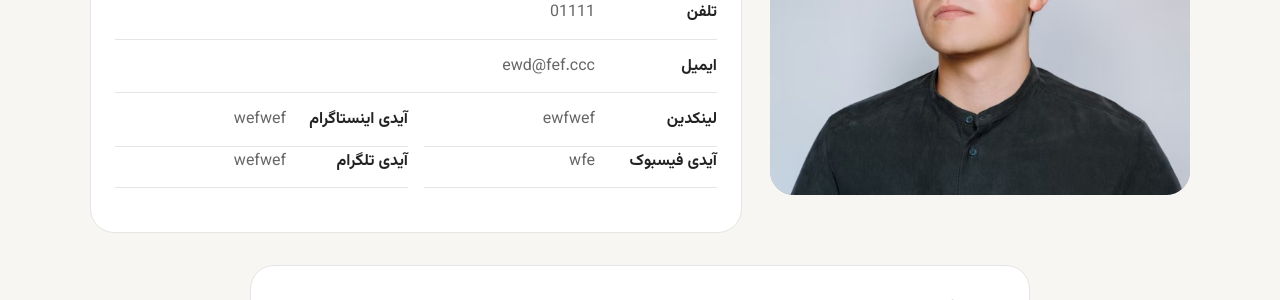
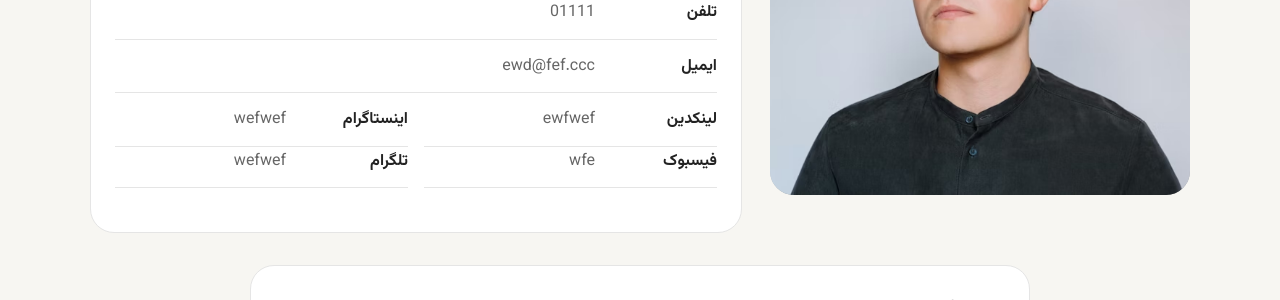
Before and after one commit to mozdooryab/mozdooryab.github.io, a Jekyll site: the page built from _australia/bache-bad.md, in a window 1280 px wide and 1400 px high. Shown: the part 326-626 px from the top of the window. Built offline with Jekyll 4.4.1, drawn with Linux system fonts in a browser that asks for light colours.

Commit message:
Update person.html

```diff
--- a/_layouts/person.html
+++ b/_layouts/person.html
@@ -2,7 +2,7 @@
 layout: default
 ---
 
-{% if page.published == false %}
+{% if page.published == "no" %}
 <script>window.location.replace('/');</script>
 {% endif %}
 
@@ -64,21 +64,21 @@
 
             {% if page.instagram %}
               <div class="fact-row">
-                <strong>آیدی اینستاگرام</strong>
+                <strong>اینستاگرام</strong>
                 <span>{{ page.instagram }}</span>
               </div>
             {% endif %}
 
             {% if page.facebook %}
               <div class="fact-row">
-                <strong>آیدی فیسبوک</strong>
+                <strong>فیسبوک</strong>
                 <span>{{ page.facebook }}</span>
               </div>
             {% endif %}
 
             {% if page.telegram %}
               <div class="fact-row">
-                <strong>آیدی تلگرام</strong>
+                <strong>تلگرام</strong>
                 <span>{{ page.telegram }}</span>
               </div>
             {% endif %}
@@ -86,7 +86,6 @@
           {% endif %}
 
         </div>
-
       </div>
     </div>
   </header>
@@ -97,34 +96,118 @@
     </div>
   </section>
 
-  {% if page.gallery_images and page.gallery_images.size > 0 %}
+  {% assign has_gallery = false %}
+  {% if page.gallery_image_1 and page.gallery_image_1 != '' %}{% assign has_gallery = true %}{% endif %}
+  {% if page.gallery_image_2 and page.gallery_image_2 != '' %}{% assign has_gallery = true %}{% endif %}
+  {% if page.gallery_image_3 and page.gallery_image_3 != '' %}{% assign has_gallery = true %}{% endif %}
+  {% if page.gallery_image_4 and page.gallery_image_4 != '' %}{% assign has_gallery = true %}{% endif %}
+
+  {% if has_gallery %}
   <section class="gallery-section">
     <h2>گالری تصاویر</h2>
     <div class="gallery-grid">
-      {% for item in page.gallery_images %}
-        {% if item.image %}
+      {% if page.gallery_image_1 and page.gallery_image_1 != '' %}
         <figure class="gallery-card">
-            <img src="{{ item.image }}" alt="{{ page.name_fa }} gallery image" loading="lazy">
+          <img src="{{ page.gallery_image_1 }}" alt="{{ page.name_fa }}" loading="lazy">
         </figure>
       {% endif %}
-      {% endfor %}
+      {% if page.gallery_image_2 and page.gallery_image_2 != '' %}
+        <figure class="gallery-card">
+          <img src="{{ page.gallery_image_2 }}" alt="{{ page.name_fa }}" loading="lazy">
+        </figure>
+      {% endif %}
+      {% if page.gallery_image_3 and page.gallery_image_3 != '' %}
+        <figure class="gallery-card">
+          <img src="{{ page.gallery_image_3 }}" alt="{{ page.name_fa }}" loading="lazy">
+        </figure>
+      {% endif %}
+      {% if page.gallery_image_4 and page.gallery_image_4 != '' %}
+        <figure class="gallery-card">
+          <img src="{{ page.gallery_image_4 }}" alt="{{ page.name_fa }}" loading="lazy">
+        </figure>
+      {% endif %}
+      {% if page.gallery_image_5 and page.gallery_image_5 != '' %}
+        <figure class="gallery-card">
+          <img src="{{ page.gallery_image_5 }}" alt="{{ page.name_fa }}" loading="lazy">
+        </figure>
+      {% endif %}
+      {% if page.gallery_image_6 and page.gallery_image_6 != '' %}
+        <figure class="gallery-card">
+          <img src="{{ page.gallery_image_6 }}" alt="{{ page.name_fa }}" loading="lazy">
+        </figure>
+      {% endif %}
+      {% if page.gallery_image_7 and page.gallery_image_7 != '' %}
+        <figure class="gallery-card">
+          <img src="{{ page.gallery_image_7 }}" alt="{{ page.name_fa }}" loading="lazy">
+        </figure>
+      {% endif %}
+      {% if page.gallery_image_8 and page.gallery_image_8 != '' %}
+        <figure class="gallery-card">
+          <img src="{{ page.gallery_image_8 }}" alt="{{ page.name_fa }}" loading="lazy">
+        </figure>
+      {% endif %}
     </div>
   </section>
   {% endif %}
 
-  {% if page.gallery_videos and page.gallery_videos.size > 0 %}
+  {% assign has_video = false %}
+  {% if page.video_url_1 and page.video_url_1 != '' %}{% assign has_video = true %}{% endif %}
+  {% if page.video_url_2 and page.video_url_2 != '' %}{% assign has_video = true %}{% endif %}
+  {% if page.video_url_3 and page.video_url_3 != '' %}{% assign has_video = true %}{% endif %}
+  {% if page.video_url_4 and page.video_url_4 != '' %}{% assign has_video = true %}{% endif %}
+
+  {% if has_video %}
   <section class="gallery-section">
     <h2>ویدیوها</h2>
     <div class="video-grid">
-      {% for item in page.gallery_videos %}
-        {% if item.video_url %}
+      {% if page.video_url_1 and page.video_url_1 != '' %}
         <div class="video-card">
-            <video controls preload="metadata">
-              <source src="{{ item.video_url }}">
-            </video>
+          {% assign vid1 = page.video_url_1 %}
+          {% if vid1 contains 'youtube.com' or vid1 contains 'youtu.be' %}
+            {% assign yt_id1 = vid1 | split: 'v=' | last | split: '&' | first %}
+            {% if vid1 contains 'youtu.be' %}{% assign yt_id1 = vid1 | split: 'youtu.be/' | last | split: '?' | first %}{% endif %}
+            <iframe src="https://www.youtube.com/embed/{{ yt_id1 }}" frameborder="0" allowfullscreen loading="lazy"></iframe>
+          {% else %}
+            <video controls preload="metadata"><source src="{{ vid1 }}"></video>
+          {% endif %}
         </div>
       {% endif %}
-      {% endfor %}
+      {% if page.video_url_2 and page.video_url_2 != '' %}
+        <div class="video-card">
+          {% assign vid2 = page.video_url_2 %}
+          {% if vid2 contains 'youtube.com' or vid2 contains 'youtu.be' %}
+            {% assign yt_id2 = vid2 | split: 'v=' | last | split: '&' | first %}
+            {% if vid2 contains 'youtu.be' %}{% assign yt_id2 = vid2 | split: 'youtu.be/' | last | split: '?' | first %}{% endif %}
+            <iframe src="https://www.youtube.com/embed/{{ yt_id2 }}" frameborder="0" allowfullscreen loading="lazy"></iframe>
+          {% else %}
+            <video controls preload="metadata"><source src="{{ vid2 }}"></video>
+          {% endif %}
+        </div>
+      {% endif %}
+      {% if page.video_url_3 and page.video_url_3 != '' %}
+        <div class="video-card">
+          {% assign vid3 = page.video_url_3 %}
+          {% if vid3 contains 'youtube.com' or vid3 contains 'youtu.be' %}
+            {% assign yt_id3 = vid3 | split: 'v=' | last | split: '&' | first %}
+            {% if vid3 contains 'youtu.be' %}{% assign yt_id3 = vid3 | split: 'youtu.be/' | last | split: '?' | first %}{% endif %}
+            <iframe src="https://www.youtube.com/embed/{{ yt_id3 }}" frameborder="0" allowfullscreen loading="lazy"></iframe>
+          {% else %}
+            <video controls preload="metadata"><source src="{{ vid3 }}"></video>
+          {% endif %}
+        </div>
+      {% endif %}
+      {% if page.video_url_4 and page.video_url_4 != '' %}
+        <div class="video-card">
+          {% assign vid4 = page.video_url_4 %}
+          {% if vid4 contains 'youtube.com' or vid4 contains 'youtu.be' %}
+            {% assign yt_id4 = vid4 | split: 'v=' | last | split: '&' | first %}
+            {% if vid4 contains 'youtu.be' %}{% assign yt_id4 = vid4 | split: 'youtu.be/' | last | split: '?' | first %}{% endif %}
+            <iframe src="https://www.youtube.com/embed/{{ yt_id4 }}" frameborder="0" allowfullscreen loading="lazy"></iframe>
+          {% else %}
+            <video controls preload="metadata"><source src="{{ vid4 }}"></video>
+          {% endif %}
+        </div>
+      {% endif %}
     </div>
   </section>
   {% endif %}
@@ -329,14 +407,17 @@
     overflow: hidden;
     background: var(--surface);
     border: 1px solid var(--border);
+    aspect-ratio: 16/9;
   }
 
-  .video-card video {
+  .video-card video,
+  .video-card iframe {
     width: 100%;
+    height: 100%;
     display: block;
+    border: none;
   }
 
-  /* ===== فرم تماس ===== */
   .person-contact h2 { margin-bottom: 8px; font-size: 1.3rem; }
 
   .person-contact-note {
@@ -391,98 +472,48 @@
   }
 
   @media (max-width: 860px) {
-    .person-hero-grid {
-      grid-template-columns: 1fr;
-    }
-
-    .hero-img-main {
-      max-height: 360px;
-    }
-
-    .person-content,
-    .contact-card,
-    .person-hero-info {
+    .person-hero-grid { grid-template-columns: 1fr; }
+    .hero-img-main { max-height: 360px; }
+    .person-content, .contact-card, .person-hero-info {
       padding: 18px;
       border-radius: 18px;
     }
-
-    .fact-row {
-      grid-template-columns: 1fr;
-      gap: 6px;
-    }
-
-    /* ===== سوشال مدیا - تک ستونه در موبایل ===== */
-    .social-grid {
-      grid-template-columns: 1fr;
-    }
+    .fact-row { grid-template-columns: 1fr; gap: 6px; }
+    .social-grid { grid-template-columns: 1fr; }
   }
 </style>
 
 <script>
-  const personForm = document.getElementById("person-contact-form");
-  const personStatus = document.getElementById("person-form-status");
-  const personBtn = document.getElementById("person-submit-btn");
-  const personSubmittedAt = document.getElementById("person_submitted_at");
+  document.getElementById('person_submitted_at').value = new Date().toISOString();
 
-  if (personSubmittedAt) personSubmittedAt.value = Date.now();
-
-  if (personForm) {
-    personForm.addEventListener("submit", async function (e) {
+  document.getElementById('person-contact-form').addEventListener('submit', async function(e) {
     e.preventDefault();
-
-      const started = Number(personSubmittedAt.value || Date.now());
-      const elapsed = Date.now() - started;
-      const botcheck = personForm.querySelector('input[name="botcheck"]').checked;
-
-      if (botcheck || elapsed < 3000) {
-        personStatus.style.display = "block";
-        personStatus.style.background = "#fee2e2";
-        personStatus.style.color = "#991b1b";
-        personStatus.textContent = "ارسال فرم انجام نشد.";
-        return;
+    const btn = document.getElementById('person-submit-btn');
+    const status = document.getElementById('person-form-status');
+    btn.disabled = true;
+    btn.textContent = 'در حال ارسال...';
+    try {
+      const res = await fetch('https://api.web3forms.com/submit', {
+        method: 'POST',
+        body: new FormData(this)
+      });
+      const data = await res.json();
+      if (data.success) {
+        status.style.display = 'block';
+        status.style.background = '#d1fae5';
+        status.style.color = '#065f46';
+        status.textContent = 'پیام شما با موفقیت ارسال شد.';
+        this.reset();
+      } else {
+        throw new Error();
       }
-
-      personBtn.disabled = true;
-      personBtn.textContent = "در حال ارسال...";
-
-      const formData = new FormData(personForm);
-      const object = Object.fromEntries(formData);
-      const json = JSON.stringify(object);
-
-      try {
-        const response = await fetch("https://api.web3forms.com/submit", {
-          method: "POST",
-          headers: {
-            "Content-Type": "application/json",
-            "Accept": "application/json"
-          },
-          body: json
+    } catch {
+      status.style.display = 'block';
+      status.style.background = '#fee2e2';
+      status.style.color = '#991b1b';
+      status.textContent = 'خطا در ارسال. لطفاً دوباره تلاش کنید.';
+    }
+    btn.disabled = false;
+    btn.textContent = 'ارسال پیام';
   });
-
-        const result = await response.json();
-
-        if (result.success) {
-          personForm.reset();
-          personSubmittedAt.value = Date.now();
-          personStatus.style.display = "block";
-          personStatus.style.background = "#dff7ea";
-          personStatus.style.color = "#14532d";
-          personStatus.textContent = "پیام شما دریافت شد.";
-        } else {
-          personStatus.style.display = "block";
-          personStatus.style.background = "#fee2e2";
-          personStatus.style.color = "#991b1b";
-          personStatus.textContent = result.message || "ارسال پیام انجام نشد.";
-        }
-      } catch (error) {
-        personStatus.style.display = "block";
-        personStatus.style.background = "#fee2e2";
-        personStatus.style.color = "#991b1b";
-        personStatus.textContent = "خطا در ارسال فرم.";
-      }
-
-      personBtn.disabled = false;
-      personBtn.textContent = "ارسال پیام";
-    });
-  }
 </script>
```
Also changed, not shown: other parts of _layouts/person.html (+0 -5 lines). Lines whose indentation alone changed are shown as unchanged.
